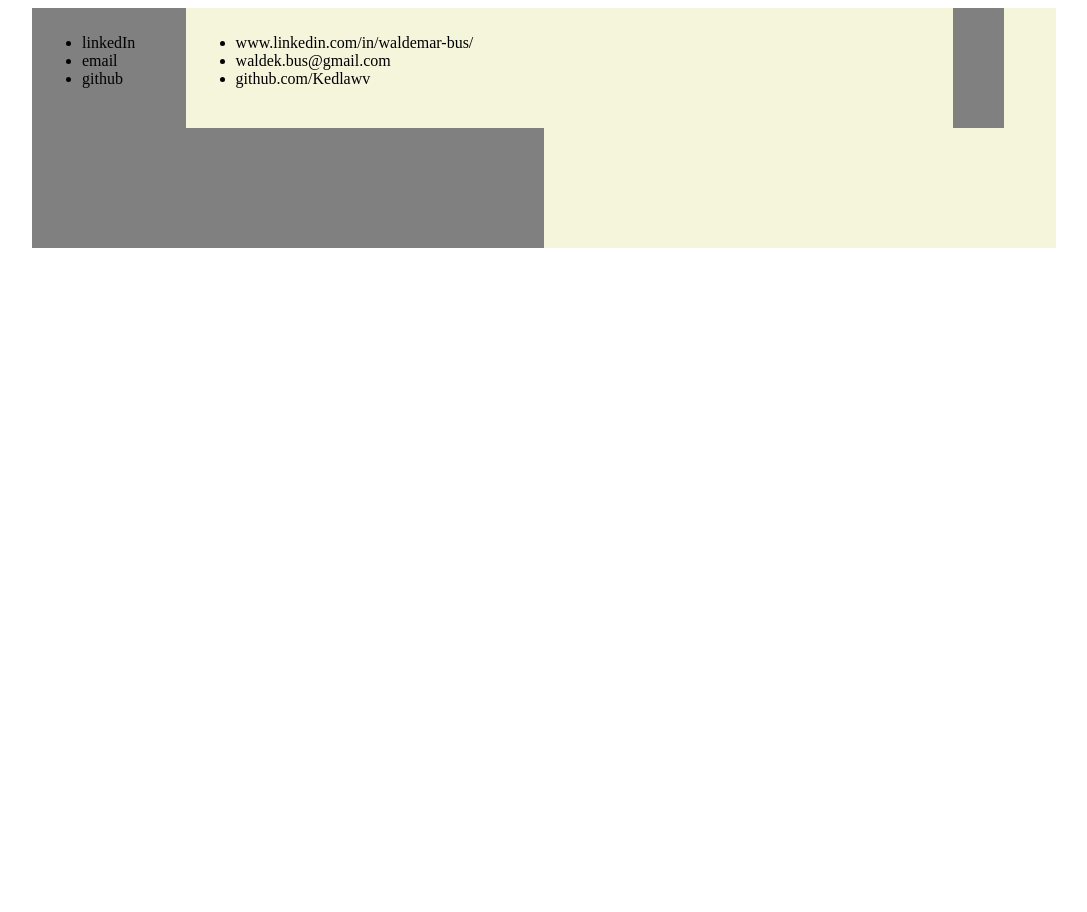
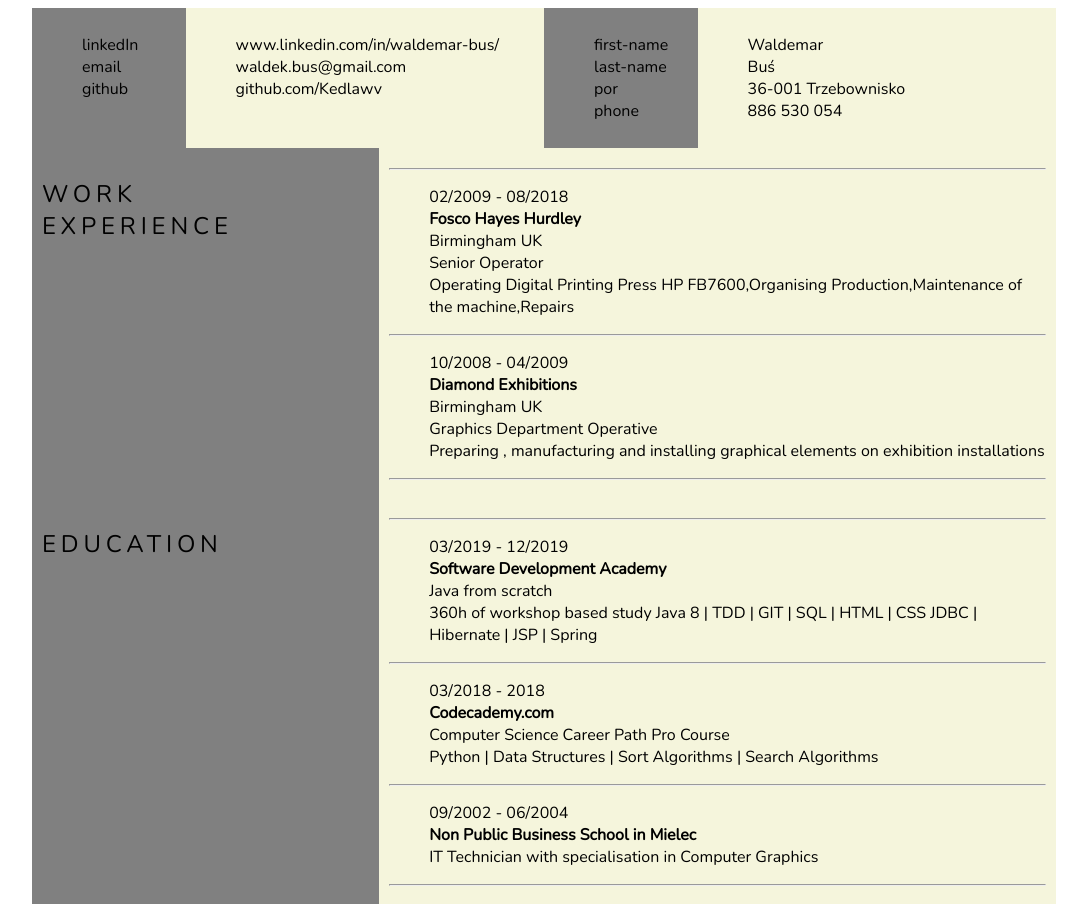
Before and after one commit to Kedlawv/CV, a plain HTML site: page curriculum-vitae/index.html in a window 1280 px wide. Shown: the whole page, without its empty margins (96-1183 px from the left). Before the commit the page ends 800 px from the top, so only its background shows below. Drawn offline with nearby package versions, Linux system fonts and the light colour scheme.

Commit message:
JS - populate "work experience" + "education" CSS test styles

```diff
--- a/curriculum-vitae/cv.css
+++ b/curriculum-vitae/cv.css
@@ -1,3 +1,7 @@
+body{
+    font-family: 'Nunito', sans-serif;
+}
+
 div.table {
     display: table;
     width: 1024px;
@@ -10,17 +14,33 @@ div.tableRow {
 
 div.tableCell {
     display: table-cell;
-    width: auto;
+    width: 35%;
     height: 100px;
     background-color: grey;
     padding: 10px;
     margin: 10px;
 }
 
-div#social-title {
+div.left {
+    width: 15%;
+}
+
+div#social-title, div#personal-title {
     width: 15%;
 }
 
 div.tableCell:nth-child(even) {
     background-color: beige;
 }
+
+ul{
+    list-style-type: none;
+}
+
+h2{
+    font-weight: normal;
+    letter-spacing: 0.2em;
+}
+li.strong{
+    font-weight: bold ;
+}
--- a/curriculum-vitae/cv.js
+++ b/curriculum-vitae/cv.js
@@ -1,40 +1,78 @@
 function init() {
     getCVJason();
-
-
 }
-
 
 function getCVJason() {
     fetch('cv.json').then(
         function (response) {
             return response.json().then(
                 function (json) {
-                    populateSocialPersonal(json);
+                    populate(json);
                 })
 
         })
 }
 
-function populateSocialPersonal(json) {
+function populate(json) {
     const socialTitle = document.getElementById("social-title");
     const social = document.getElementById("social");
     const personalTitle = document.getElementById("personal-title");
     const personal = document.getElementById("personal");
+    const exp = document.getElementById("exp");
+    const edu = document.getElementById("edu");
 
-    const ulTitle = document.createElement("ul");
-    for (const prop in json.social) {
+    //
+    populateFromObject(json.social, socialTitle, social);
+    populateFromObject(json.personal, personalTitle, personal);
+    populateFromArrayOfObjects(json.experience, exp)
+    populateFromArrayOfObjects(json.education, edu)
+
+}
+
+function populateFromObject(json, left, right) {
+    const ulLeft = document.createElement("ul");
+    for (const prop in json) {
         const li = document.createElement("li");
         li.innerHTML = prop;
-        ulTitle.appendChild(li);
+        ulLeft.appendChild(li);
     }
-    socialTitle.appendChild(ulTitle);
+    left.appendChild(ulLeft);
 
-    const ulContent = document.createElement("ul");
-    for (const prop in json.social) {
+    const ulRight = document.createElement("ul");
+    for (const prop in json) {
         const li = document.createElement("li");
-        li.innerHTML = json.social[prop];
-        ulContent.appendChild(li);
+        li.innerHTML = json[prop];
+        ulRight.appendChild(li);
     }
-    social.appendChild(ulContent);
+    right.appendChild(ulRight);
 }
+
+function populateFromArrayOfObjects(json, right) {
+    right.innerHTML += "<hr>";
+
+    for (let i = 0; i < json.length; i++) { //job object
+        const ulRight = document.createElement("ul");
+        let li = undefined;
+        for (const prop in json[i]) {
+
+            if (prop === "start-date") {
+                li = document.createElement("li");
+                li.setAttribute("id", "date");
+                li.innerHTML = json[i][prop];
+                continue;
+            } else if (prop === "end-date") {
+                li.innerHTML += " - ";
+            }else if(prop === "company" || prop === "inst-name"){
+                li = document.createElement("li");
+                li.setAttribute("class","strong");
+            } else {
+                li = document.createElement("li");
+            }
+            li.innerHTML += json[i][prop];
+            ulRight.appendChild(li);
+        }
+        right.appendChild(ulRight);
+        right.innerHTML += "<hr>";
+
+    }
+}
--- a/curriculum-vitae/index.html
+++ b/curriculum-vitae/index.html
@@ -4,6 +4,7 @@
     <meta charset="UTF-8">
     <title>CV</title>
     <link rel="stylesheet" href="cv.css">
+    <link href="https://fonts.googleapis.com/css?family=Nunito&display=swap" rel="stylesheet">
     <script src="cv.js"></script>
     <script>
         window.onload = init;
@@ -22,9 +23,14 @@
         </div>
         <div class="table" id="details">
             <div class="tableRow" id="w-e">
-                <div class="tableCell" id="work-exp-title"></div>
-                <div class="tableCell" id="work-exp"></div>
+                <div class="tableCell left" id="exp-title"><h2>WORK<BR>EXPERIENCE</h2></div>
+                <div class="tableCell right" id="exp"></div>
             </div>
+            <div class="tableRow" id="education">
+                <div class="tableCell left" id="edu-title"><h2>EDUCATION</h2></div>
+                <div class="tableCell right" id="edu"></div>
+            </div>
+
         </div>
     </div>
 </body>
```
